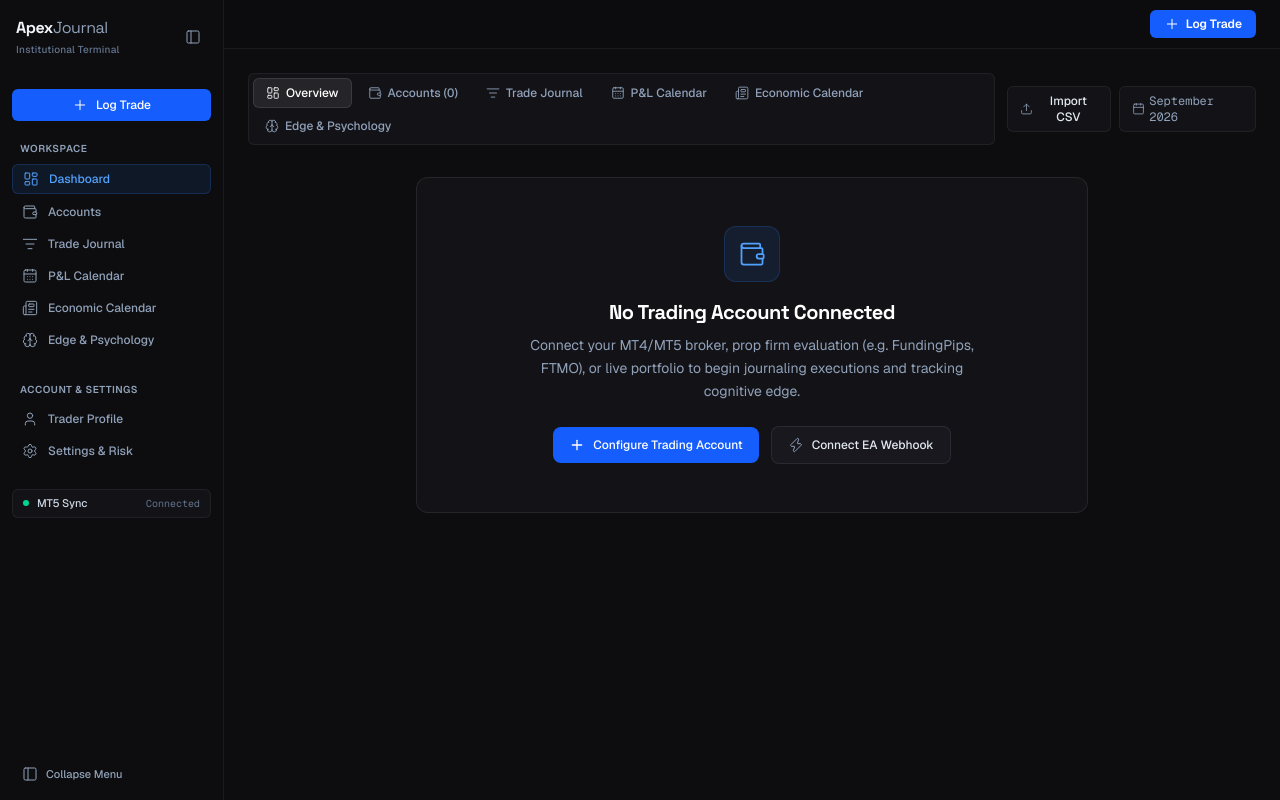
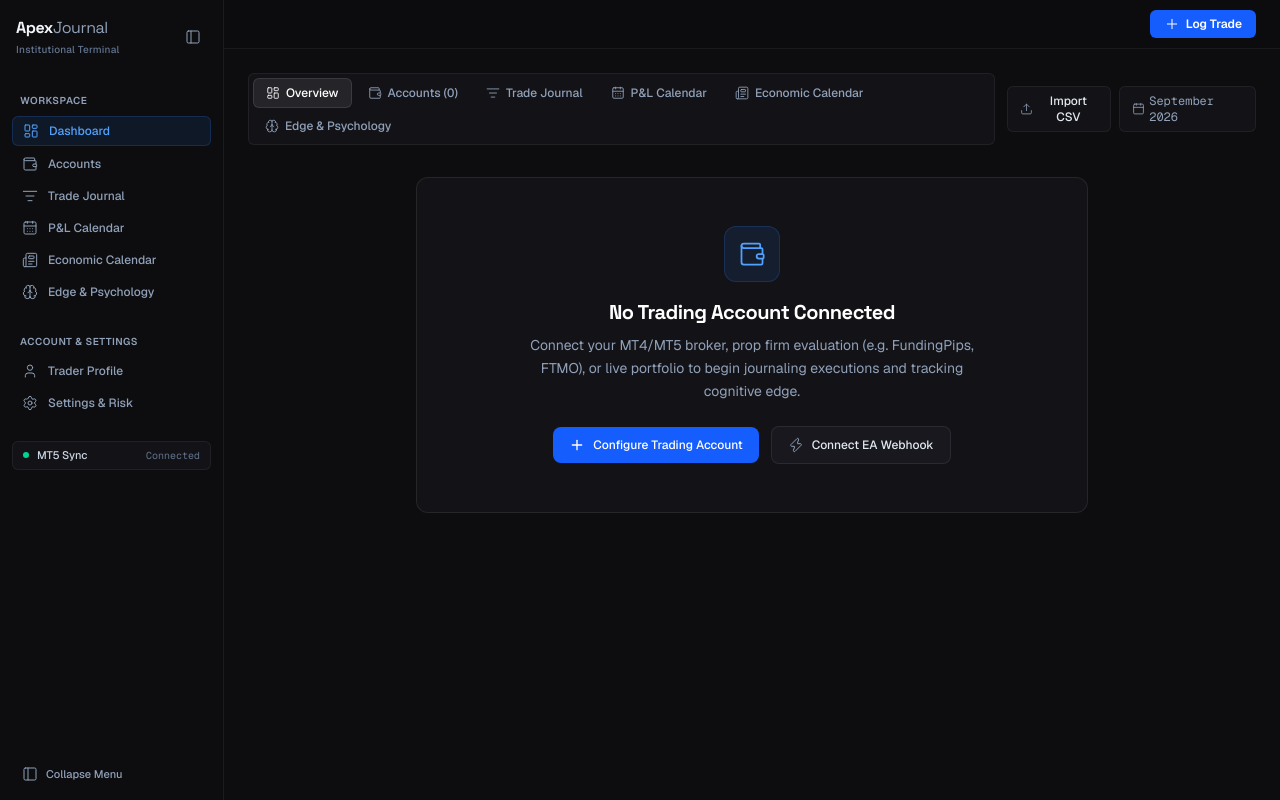
Before and after one commit to benisson-beep/ApexJournal-forexjournal, a Next.js app: page /dashboard in a window 1280 px wide. Built offline with nearby package versions, Linux system fonts and the light colour scheme.

Commit message:
refactor(navigation): remove redundant Log Trade button from sidebar

```diff
--- a/src/components/dashboard/Sidebar.tsx
+++ b/src/components/dashboard/Sidebar.tsx
@@ -9,7 +9,6 @@ import {
   Brain,
   User,
   Settings,
-  Plus,
   X,
   Wallet,
   PanelLeft,
@@ -156,23 +155,6 @@ export const Sidebar: React.FC<SidebarProps> = ({
           </button>
         </div>
 
-        {/* Quick Action Button: New Trade */}
-        <div className="px-3">
-          <button
-            onClick={() => {
-              onOpenNewTrade?.();
-              if (isMobileOpen) onCloseMobile();
-            }}
-            className={`w-full flex items-center justify-center gap-2 bg-blue-600 hover:bg-blue-500 active:bg-blue-700 text-white font-medium text-xs py-2 rounded-md transition-colors cursor-pointer ${
-              isCollapsed ? 'px-0' : 'px-3'
-            }`}
-            title="Log New Trade"
-          >
-            <Plus className="w-4 h-4 shrink-0" strokeWidth={1.5} />
-            {!isCollapsed && <span className="truncate">Log Trade</span>}
-          </button>
-        </div>
-
         {/* Navigation Group 1: Workspace */}
         <div className="px-3 space-y-1">
           {!isCollapsed && (
```
